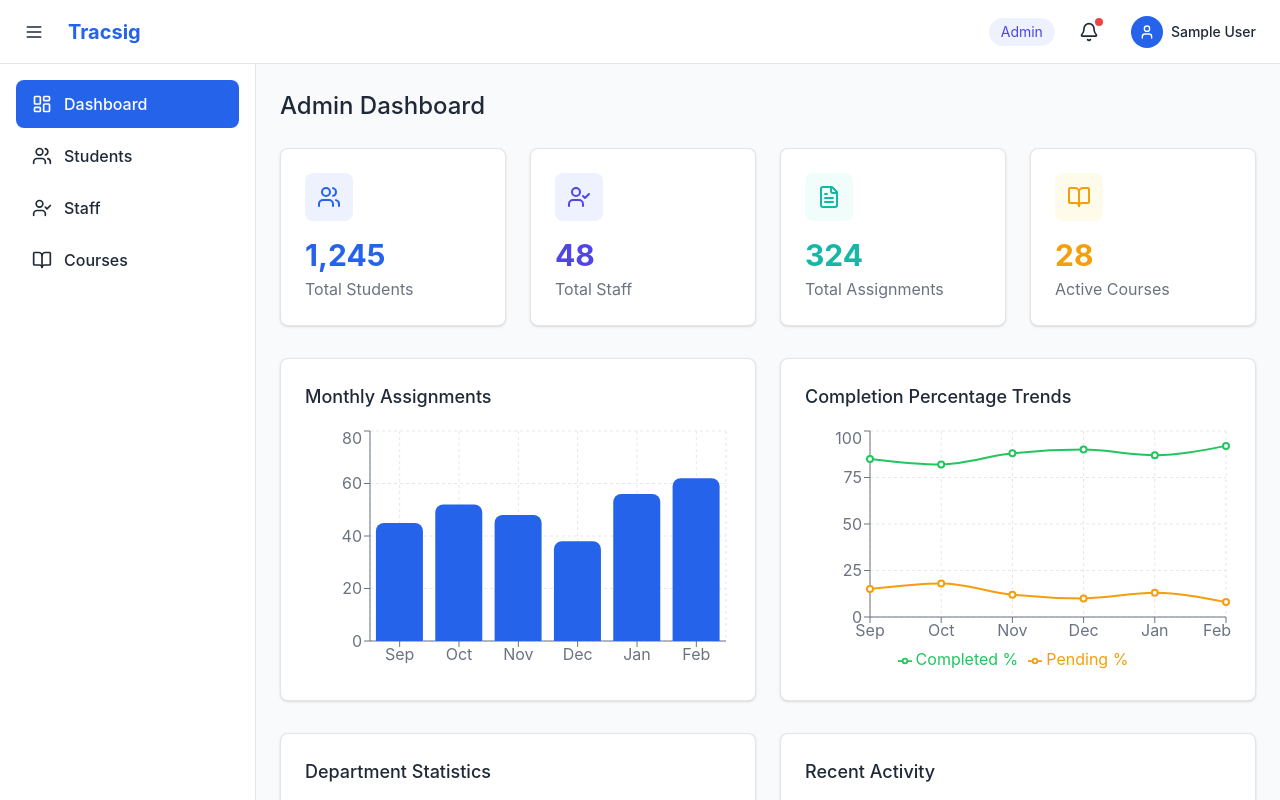
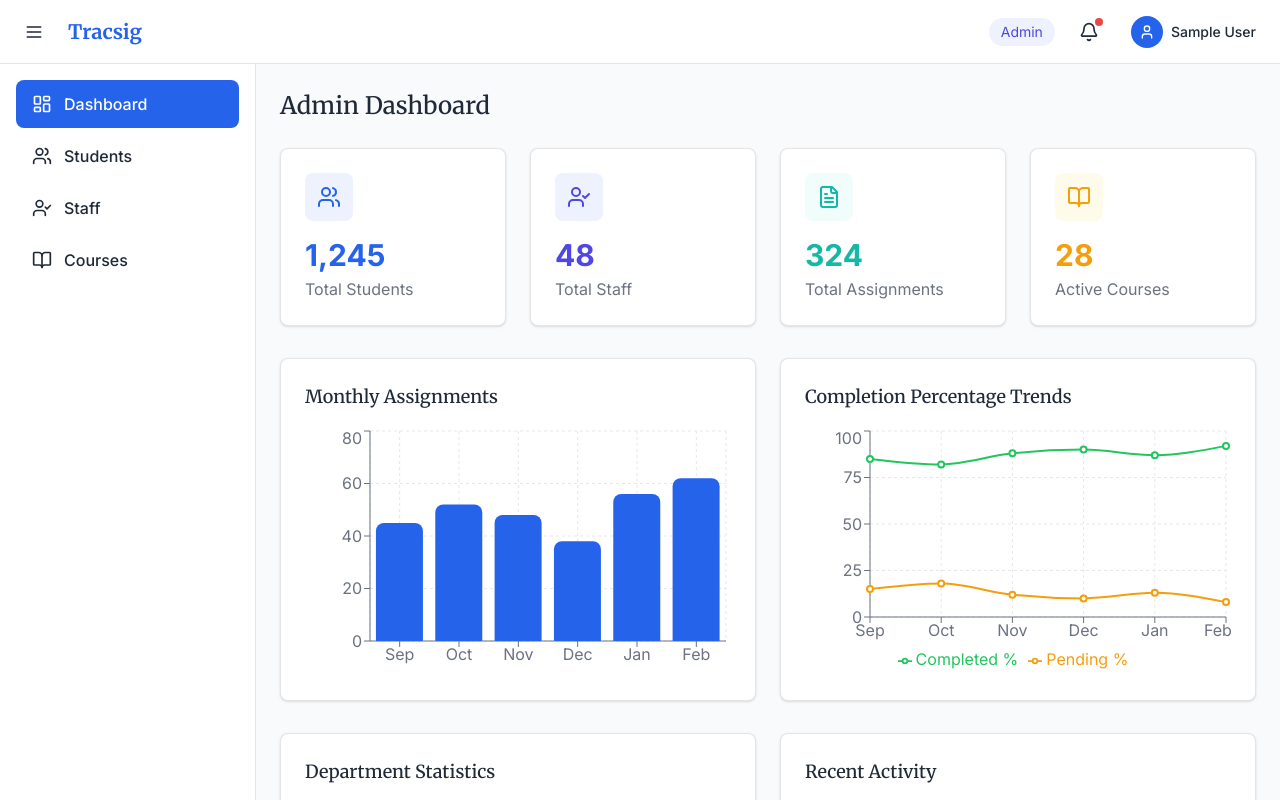
Before and after one commit to Swarnali-sitare/TracSig, a React (Vite) app in the folder frontend/: page /admin/dashboard in a window 1280 px wide. Shown: the top 800 px of the page. Built offline with nearby package versions, Linux system fonts and the light colour scheme; sample sign-in values are in the browser's storage.

Commit message:
font style changes

```diff
--- a/frontend/index.html
+++ b/frontend/index.html
@@ -4,6 +4,8 @@
     <head>
       <meta charset="UTF-8" />
       <meta name="viewport" content="width=device-width, initial-scale=1.0" />
+      <link rel="preconnect" href="https://fonts.googleapis.com" />
+      <link rel="preconnect" href="https://fonts.gstatic.com" crossorigin />
       <title>Tracsig - Your very own Assignment Tracking System</title>
     </head>
 
--- a/frontend/src/styles/fonts.css
+++ b/frontend/src/styles/fonts.css
@@ -0,0 +1,2 @@
+/* Inter (UI) + Merriweather (headings); Roboto/Helvetica/Arial/Georgia remain as stack fallbacks */
+@import url('https://fonts.googleapis.com/css2?family=Inter:wght@400;500;600;700&family=Merriweather:ital,wght@0,400;0,500;0,700;1,400&display=swap');
--- a/frontend/src/styles/theme.css
+++ b/frontend/src/styles/theme.css
@@ -1,6 +1,10 @@
 @custom-variant dark (&:is(.dark *));
 
 :root {
+  /* Base UI + body text (also drives Tailwind --font-sans / --default-font-family) */
+  --font-family-sans: 'Inter', 'Roboto', 'Helvetica Neue', Arial, sans-serif;
+  /* Academic-style headings */
+  --font-family-serif: 'Merriweather', 'Georgia', serif;
   --font-size: 16px;
   --background: #ffffff;
   --foreground: oklch(0.145 0 0);
@@ -79,6 +83,10 @@
 }
 
 @theme inline {
+  /* Overrides Tailwind defaults; preflight uses --default-font-family ← --font-sans */
+  --font-sans: var(--font-family-sans);
+  --font-serif: var(--font-family-serif);
+
   --color-background: var(--background);
   --color-foreground: var(--foreground);
   --color-card: var(--card);
@@ -131,31 +139,41 @@
 
   /* Default arrow for document; hand cursor only on explicit interactive rules below */
   html {
+    @apply font-sans;
     font-size: var(--font-size);
     cursor: default;
   }
 
   body {
-    @apply bg-background text-foreground;
+    @apply bg-background text-foreground font-sans;
     cursor: default;
   }
 
   h1 {
+    @apply font-serif;
     font-size: var(--text-2xl);
     font-weight: var(--font-weight-medium);
     line-height: 1.5;
   }
 
   h2 {
+    @apply font-serif;
     font-size: var(--text-xl);
     font-weight: var(--font-weight-medium);
     line-height: 1.5;
   }
 
   h3 {
+    @apply font-serif;
     font-size: var(--text-lg);
     font-weight: var(--font-weight-medium);
     line-height: 1.5;
+  }
+
+  /* Portals (e.g. Sonner) inherit app font stack */
+  [data-sonner-toaster],
+  [data-sonner-toast] {
+    font-family: var(--font-family-sans);
   }
 
   h4 {
```
Also changed, not shown: 4 other files (tests, documents, lock files or other folders).
